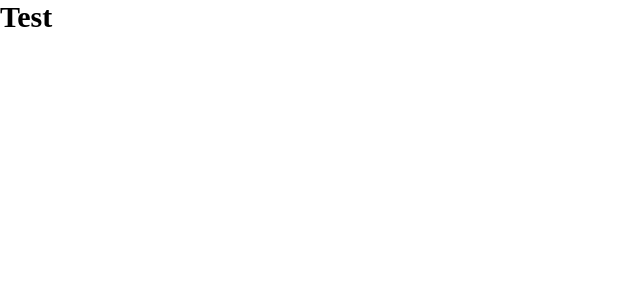
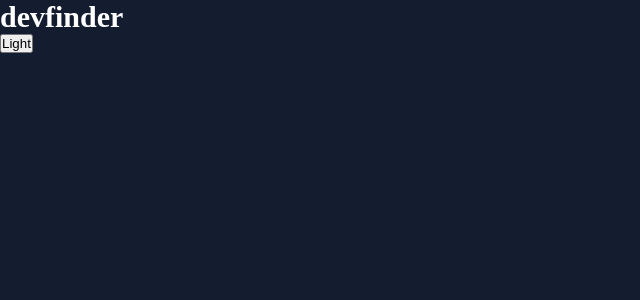
Before and after one commit to meilani/ghUserSearchApp, a React (Create React App) app: page / in a window 1280 px wide. Shown: the top 300 px of the page, without its empty margins (0-640 px from the left). Built offline with nearby package versions, Linux system fonts and the light colour scheme.

Commit message:
dark mode switch

```diff
--- a/src/App.js
+++ b/src/App.js
@@ -1,9 +1,19 @@
+import { useState } from 'react';
+import Header from './components/Header';
+
 import './App.scss';
 
+
 function App() {
+  const [theme, setTheme] = useState("dark")
+
+  let appTheme = (theme === "dark") ? "App darkTheme" : "App lightTheme"
+
   return (
-    <div className="App lightTheme">
-      <h1>Test</h1>
+    <div className={appTheme}>
+      <div className="app-container">
+        <Header theme={theme} setTheme={setTheme} />
+      </div>
     </div>
   );
 }
--- a/src/App.scss
+++ b/src/App.scss
@@ -1 +1,13 @@
 @import 'shared.scss';
+
+.app-container {
+    width: 100vw;
+    min-height: 100vh;
+
+    @include theme() {
+        color: theme-get('color-text');
+        background-color: theme-get('bg-body');
+    }
+
+    transition: color .3s ease, background-color .3s ease;
+}
--- a/src/components/Header.js
+++ b/src/components/Header.js
@@ -1,7 +1,20 @@
-const Header = () => {
+import { useState } from 'react';
+
+const Header = ({ theme, setTheme }) => {
+    const handleTheme = () => {
+        (theme === "dark") ? setTheme("light") : setTheme("dark")
+    }
+    let btnText = (theme === "dark") ? "Light" : "Dark"
     return (
         <header>
-
+            <div className="container header-container">
+                <div className="col col-1">
+                    <h1>devfinder</h1>
+                </div>
+                <div className="col col-2">
+                    <button onClick={handleTheme}>{btnText}</button>
+                </div>
+            </div>
         </header>
     )
 }
```
